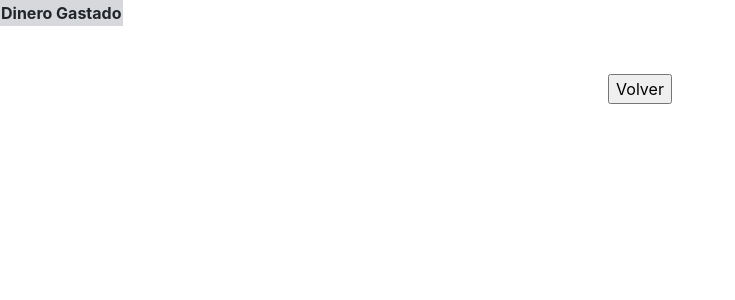
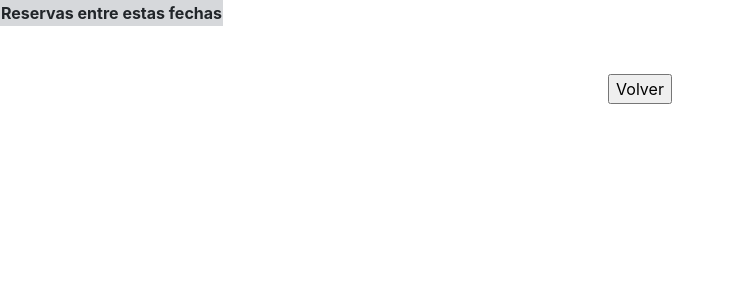
Before and after one commit to benjaurr/BasesDeDatos, a PHP site: page /consultas/consulta_cinco.php in a window 1280 px wide. Shown: the top 300 px of the page, without its empty margins (0-735 px from the left). Run offline with PHP 8.4, Linux system fonts and the light colour scheme; data that the repository does not hold is empty; some libraries are stand-ins or nearby versions.

Commit message:
Arreglando titulo tabla

```diff
--- a/Sites/consultas/consulta_cinco.php
+++ b/Sites/consultas/consulta_cinco.php
@@ -15,7 +15,7 @@
 
 	<table>
     <tr class="table-secondary">
-      <th>Dinero Gastado</th>
+      <th>Reservas entre estas fechas</th>
     </tr>
   <?php
 	foreach ($datos as $d){
```
